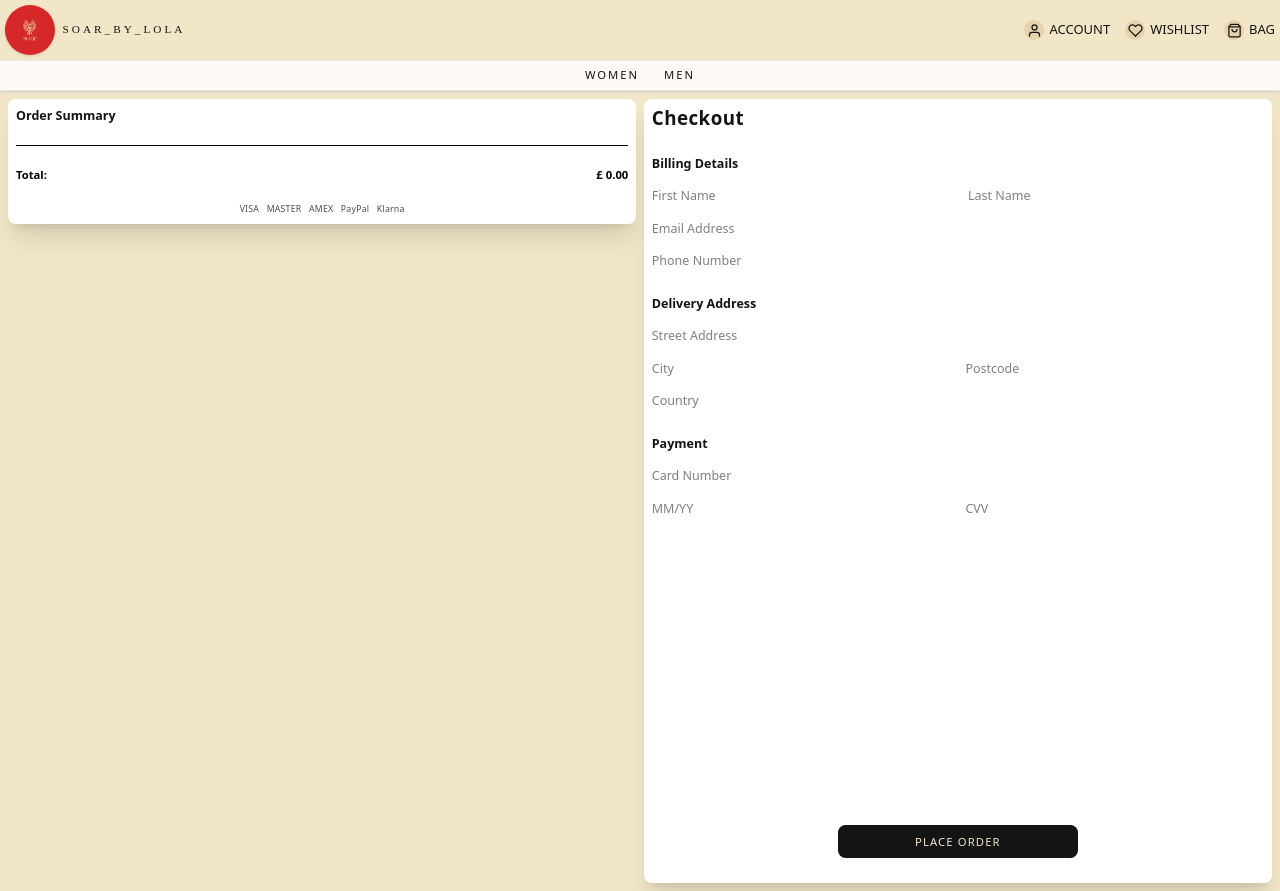
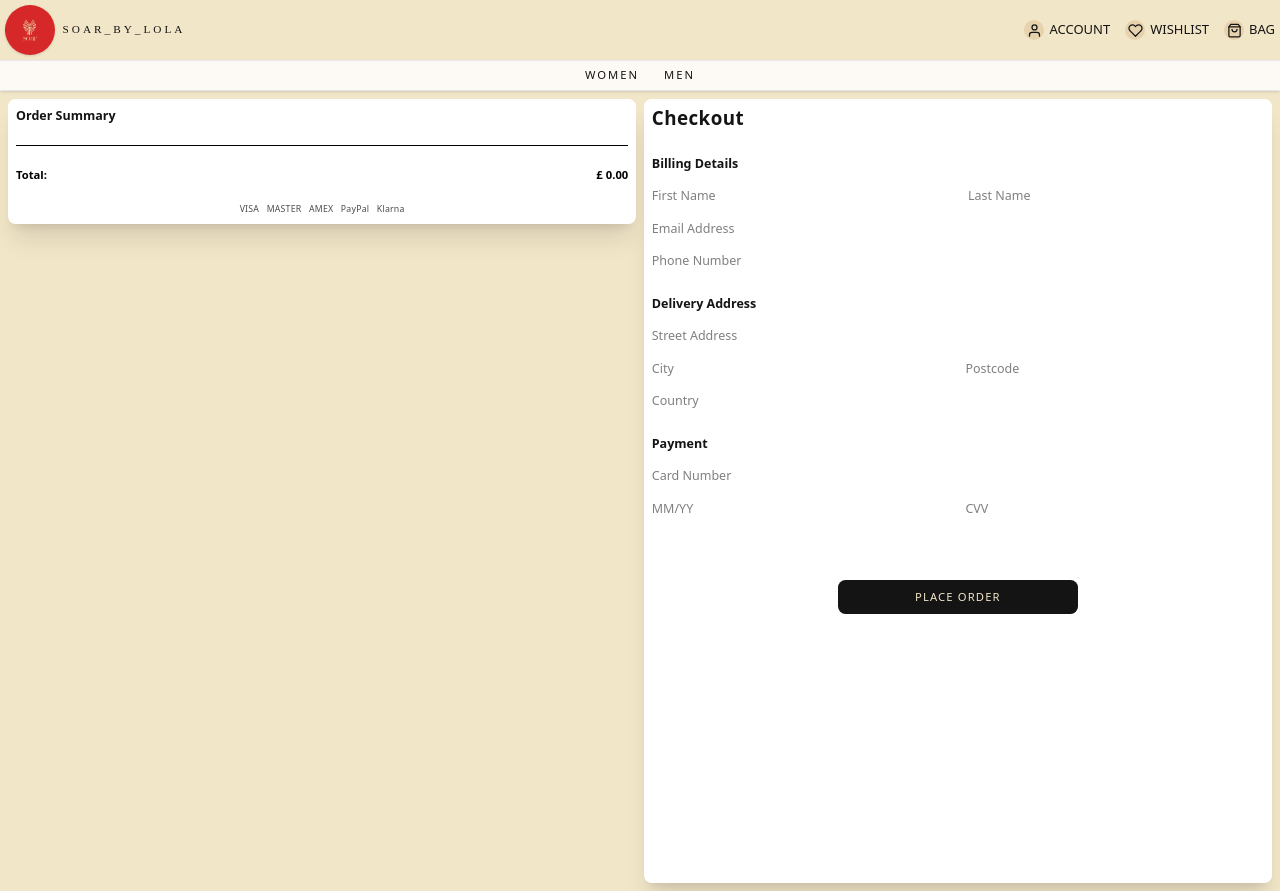
Before and after one commit to olamidefrancis/SoarByLola, a React (Vite) app: page /Checkout in a window 1280 px wide. Built offline with nearby package versions, Linux system fonts and the light colour scheme.

Commit message:
Checkout ui fix

```diff
--- a/src/App.jsx
+++ b/src/App.jsx
@@ -46,6 +46,7 @@ const router = createBrowserRouter([
   path:'/Wishlist',
   element: <div>
                 <Navbar/>
+                <Toaster position="top-right" reverseOrder={false} />
                 <Wishlist/>
            </div>,
   errorElement: <div>404 Page not found</div>
--- a/src/Components/Checkout/Checkout.css
+++ b/src/Components/Checkout/Checkout.css
@@ -9,3 +9,13 @@
 .paddychecktop{
     padding: 0.5rem
 }
+.margincheck{
+    margin-top: 5rem;
+}
+.checkout-input{
+    outline: none;
+
+}
+.checkout-input:hover{
+     border-bottom: 1px solid rgb(180, 178, 178);
+}
--- a/src/Components/Checkout/Checkout.jsx
+++ b/src/Components/Checkout/Checkout.jsx
@@ -67,7 +67,7 @@ function Checkout() {
         </div>
 
         {/* RIGHT SIDE - FORM */}
-        <div className=" relative flex flex-col gap-2 rounded-xl shadow-xl paddycheck flex-1 bg-white">
+        <div className="  flex flex-col gap-2 rounded-xl shadow-xl paddycheck flex-1 bg-white">
           <div className="flex flex-col gap-10 ">
 
               <h2 className="text-3xl font-semibold tracking-wide mb-8 text-[#141414]">
@@ -135,10 +135,12 @@ function Checkout() {
                 </div>
               </div>
           </div>
+          <div className="flex w-full justify-center align-center  paddycheck margincheck">
 
-          <button class="absolute mt-10 w-full max-w-sm bg-[#141414] text-[#f2e6c8] py-4 rounded-xl tracking-widest text-lg uppercase hover:opacity-90 transition paddycheck md:bottom-10 left-1/2 -translate-x-1/2 bottom-0">
-          Place Order
-          </button>
+                <button className=" mt-10  max-w-sm bg-[#141414] text-[#f2e6c8] py-4 rounded-xl tracking-widest text-lg uppercase hover:opacity-90 transition paddycheck w-[70%]">
+                Place Order
+                </button>
+          </div>
 
         </div>
 
--- a/src/Components/Wishlist/Wishlist.jsx
+++ b/src/Components/Wishlist/Wishlist.jsx
@@ -2,6 +2,7 @@ import React, { useContext } from "react";
 import { StoreContext } from "../../context/StoreContext";
 import "./Wishlist.css";
 import { Link } from "react-router";
+import toast from "react-hot-toast";
 
 const sizes = ["XS", "S", "M", "L", "XL"];
 
@@ -39,7 +40,7 @@ function Wishlist() {
     const customSize = measurements[itemIndex];
 
     if (!customSize || customSize.trim() === "") {
-      alert("Please enter your measurements first.");
+      toast.error("Please enter your measurements first.");
       return;
     }
 
@@ -64,16 +65,21 @@ function Wishlist() {
     setLikes((prevLikes) => prevLikes.filter((_, i) => i !== index));
   };
 
-  // ✅ CHECK IF ITEM IS ALREADY IN ORDERS
   const isInBag = (itemTitle) => {
     return orders.some((orderItem) => orderItem.Title === itemTitle);
   };
 
-  const handleAddToBag = (item) => {
+  // ✅ UPDATED: Prevent adding to cart if size is missing
+  const handleAddToBag = (item, index) => {
+    if (!selectedSizes[index] && !item.size) {
+      toast.error("Please select or specify a size before adding to your bag!");
+      return;
+    }
+
     const alreadyInBag = isInBag(item.Title);
 
     if (alreadyInBag) {
-      alert("Item already in Bag");
+      toast.error("Item already in Bag");
       return;
     }
 
@@ -84,13 +90,14 @@ function Wishlist() {
         quantity: 1,
       },
     ]);
+
+    toast.success("Added to bag!");
   };
 
   return (
     <div className="min-h-screen bg-[#f2e6c8] flex justify-center py-12 px-4">
       <div className="w-full max-w-[900px] bg-[#f2e6c8] rounded-3xl shadow-2xl p-6 md:p-10 gap-y-2">
 
-        {/* HEADER */}
         <div className="mb-8 text-center">
           <h1
             className="text-3xl md:text-4xl tracking-wide text-[#141414]"
@@ -103,7 +110,6 @@ function Wishlist() {
           </p>
         </div>
 
-        {/* LIST */}
         <ul className="space-y-6">
           {likes.map((item, i) => {
             const alreadyInBag = isInBag(item.Title);
@@ -113,7 +119,6 @@ function Wishlist() {
                 key={i}
                 className="flex flex-col md:flex-row gap-6 p-5 rounded-2xl bg-white shadow-md border border-[#141414]/10 "
               >
-                {/* IMAGE */}
                 <div className="w-[140px] mx-auto md:mx-0">
                   <img
                     src={item.Picture[0]}
@@ -122,10 +127,7 @@ function Wishlist() {
                   />
                 </div>
 
-                {/* CONTENT */}
                 <div className="flex-1 flex flex-col justify-between padwish">
-
-                  {/* TITLE + REMOVE */}
                   <div className="flex justify-between items-start padwishlistright">
                     <h2
                       className="text-xl tracking-wide text-[#141414] uppercase"
@@ -142,7 +144,6 @@ function Wishlist() {
                     </button>
                   </div>
 
-                  {/* SIZE SECTION */}
                   <div className="mt-4">
                     {item.size ? (
                       <p className="text-lg font-bold text-[#141414]">
@@ -150,8 +151,6 @@ function Wishlist() {
                       </p>
                     ) : (
                       <div className="space-y-2 flex flex-col gap-y-2">
-
-                        {/* SIZE BUTTONS */}
                         <div className="flex gap-3 flex-wrap">
                           {sizes.map((size, idx) => (
                             <button
@@ -168,7 +167,6 @@ function Wishlist() {
                           ))}
                         </div>
 
-                        {/* MEASUREMENTS */}
                         <textarea
                           rows={2}
                           value={measurements[i] || ""}
@@ -187,14 +185,13 @@ function Wishlist() {
                     )}
                   </div>
 
-                  {/* PRICE + CTA */}
                   <div className="flex gap-y-2 padwish justify-between items-center mt-6">
                     <p className="text-lg font-semibold text-[#141414]">
                       £ {item.Price}
                     </p>
 
                     <Link
-                      onClick={() => !alreadyInBag && handleAddToBag(item)}
+                      onClick={() => !alreadyInBag && handleAddToBag(item, i)}
                       className={`px-5 py-2 rounded-full text-sm tracking-wide transition padwish
                         ${alreadyInBag
                           ? "bg-gray-400 cursor-not-allowed text-white"
```
